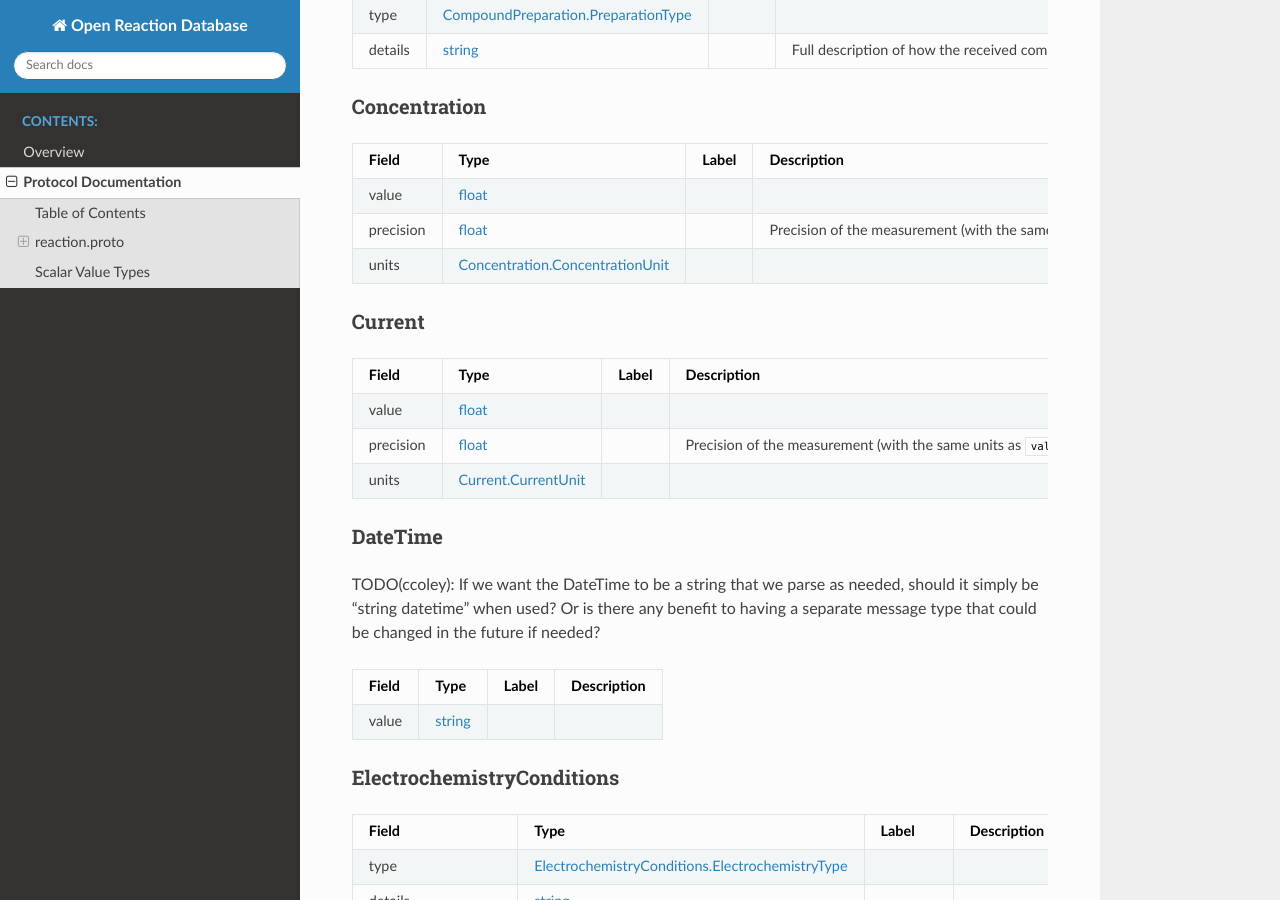
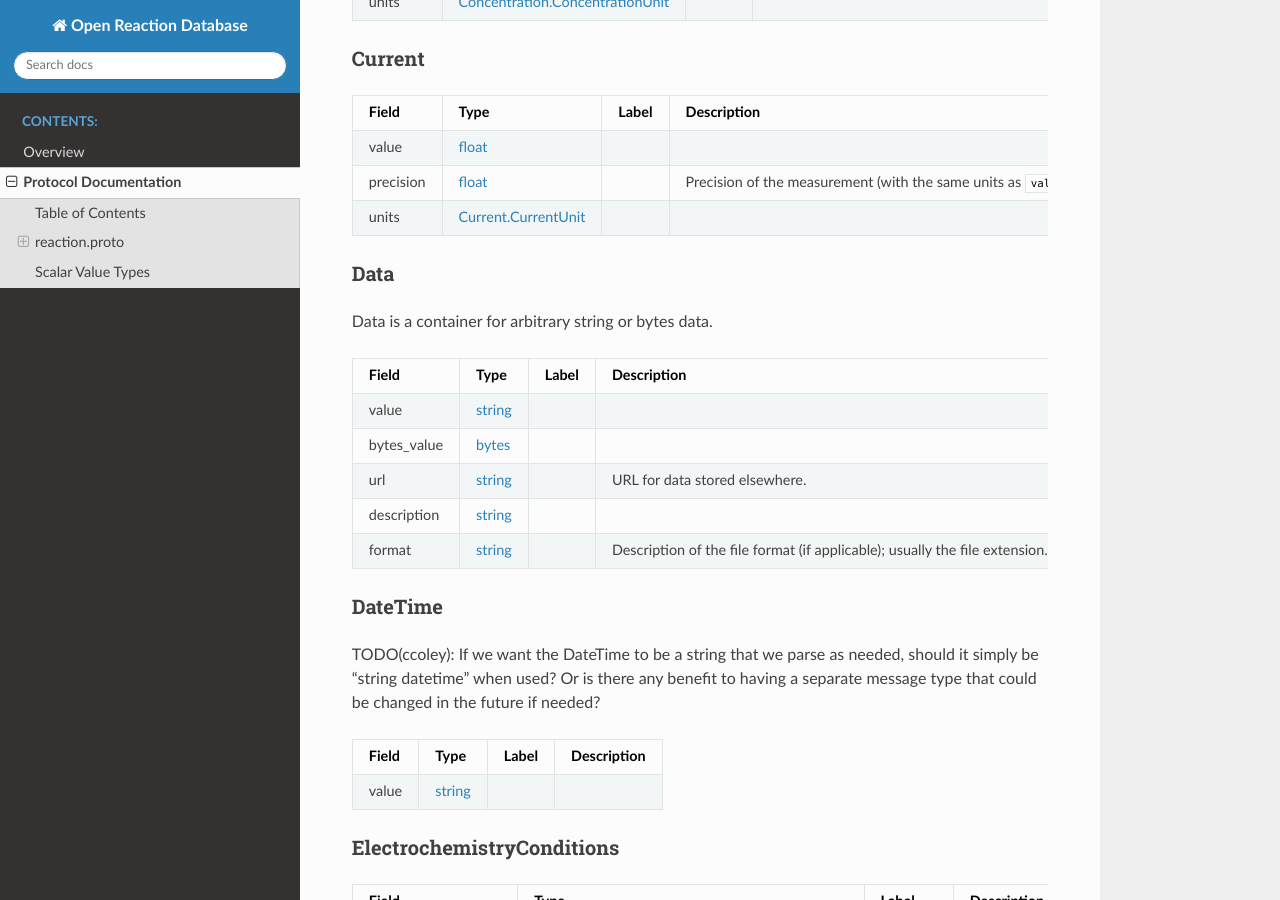
Before and after one commit to open-reaction-database/ord-schema, a Sphinx documentation site: the page built from docs/protos.md, in a window 1280 px wide and 900 px high, scrolled down 4499 px. Built offline with Sphinx 7.4.7 and the Read the Docs theme 2.0.0, drawn with Linux system fonts in a browser that asks for light colours; some of the changed text lies outside the part shown.

Commit message:
Update protos.md

```diff
--- a/docs/protos.md
+++ b/docs/protos.md
@@ -12,6 +11,7 @@
     - [CompoundPreparation](#ord.CompoundPreparation)
     - [Concentration](#ord.Concentration)
     - [Current](#ord.Current)
+    - [Data](#ord.Data)
     - [DateTime](#ord.DateTime)
     - [ElectrochemistryConditions](#ord.ElectrochemistryConditions)
     - [ElectrochemistryConditions.Measurement](#ord.ElectrochemistryConditions.Measurement)
@@ -116,23 +116,6 @@
 Schema for the Open Reaction Database.
 
 
-<a name="ord.BinaryData"></a>
-
-### BinaryData
-BinaryData is a container for binary (bytes) data.
-
-
-| Field | Type | Label | Description |
-| ----- | ---- | ----- | ----------- |
-| value | [bytes](#bytes) |  |  |
-| description | [string](#string) |  |  |
-| format | [string](#string) |  | Description of the file format; usually the file extension. For example, &#39;png&#39; or &#39;tiff&#39; for images. |
-
-
-
-
-
-
 <a name="ord.Compound"></a>
 
 ### Compound
@@ -267,6 +250,25 @@ in the &#39;details&#39; field.
 
 
 
+<a name="ord.Data"></a>
+
+### Data
+Data is a container for arbitrary string or bytes data.
+
+
+| Field | Type | Label | Description |
+| ----- | ---- | ----- | ----------- |
+| value | [string](#string) |  |  |
+| bytes_value | [bytes](#bytes) |  |  |
+| url | [string](#string) |  | URL for data stored elsewhere. |
+| description | [string](#string) |  |  |
+| format | [string](#string) |  | Description of the file format (if applicable); usually the file extension. For example, &#39;png&#39; or &#39;tiff&#39; for images. If empty, we assume string data. |
+
+
+
+
+
+
 <a name="ord.DateTime"></a>
 
 ### DateTime
@@ -635,7 +637,7 @@ enums that support custom types.
 | Field | Type | Label | Description |
 | ----- | ---- | ----- | ----------- |
 | key | [string](#string) |  |  |
-| value | [BinaryData](#ord.BinaryData) |  |  |
+| value | [Data](#ord.Data) |  |  |
 
 
 
@@ -651,7 +653,7 @@ enums that support custom types.
 | Field | Type | Label | Description |
 | ----- | ---- | ----- | ----------- |
 | key | [string](#string) |  |  |
-| value | [BinaryData](#ord.BinaryData) |  |  |
+| value | [Data](#ord.Data) |  |  |
 
 
 
@@ -770,7 +772,7 @@ input { description: &#34;3 mL of 4M NaOH solution in water&#34; components: [ {
 | ----- | ---- | ----- | ----------- |
 | time | [Time](#ord.Time) |  |  |
 | comment | [string](#string) |  | e.g. what color is the reaction? |
-| image | [BinaryData](#ord.BinaryData) |  |  |
+| image | [Data](#ord.Data) |  |  |
 
 
 
@@ -921,7 +923,7 @@ Metadata for the public database.
 | Field | Type | Label | Description |
 | ----- | ---- | ----- | ----------- |
 | key | [string](#string) |  |  |
-| value | [BinaryData](#ord.BinaryData) |  |  |
+| value | [Data](#ord.Data) |  |  |
 
 
 
```
Also changed, not shown: other parts of docs/protos.md (+2 -3 lines).
